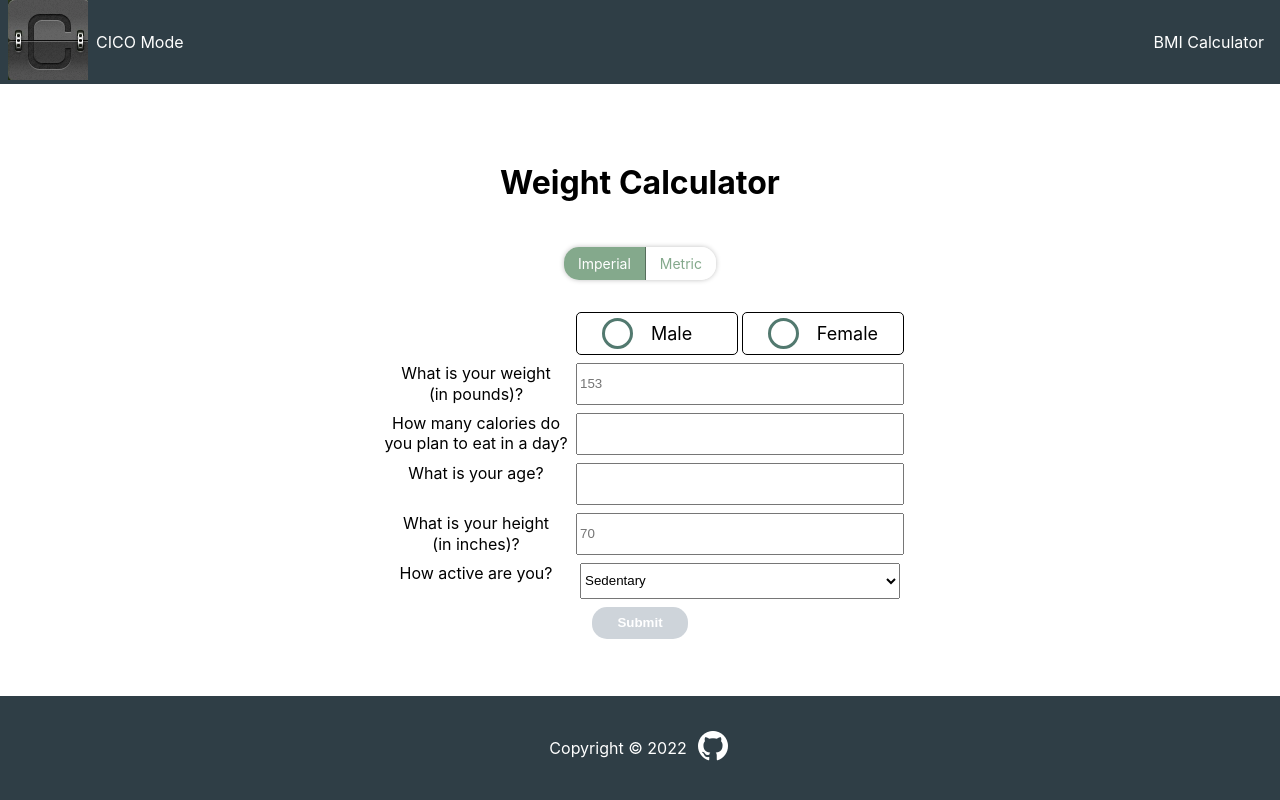
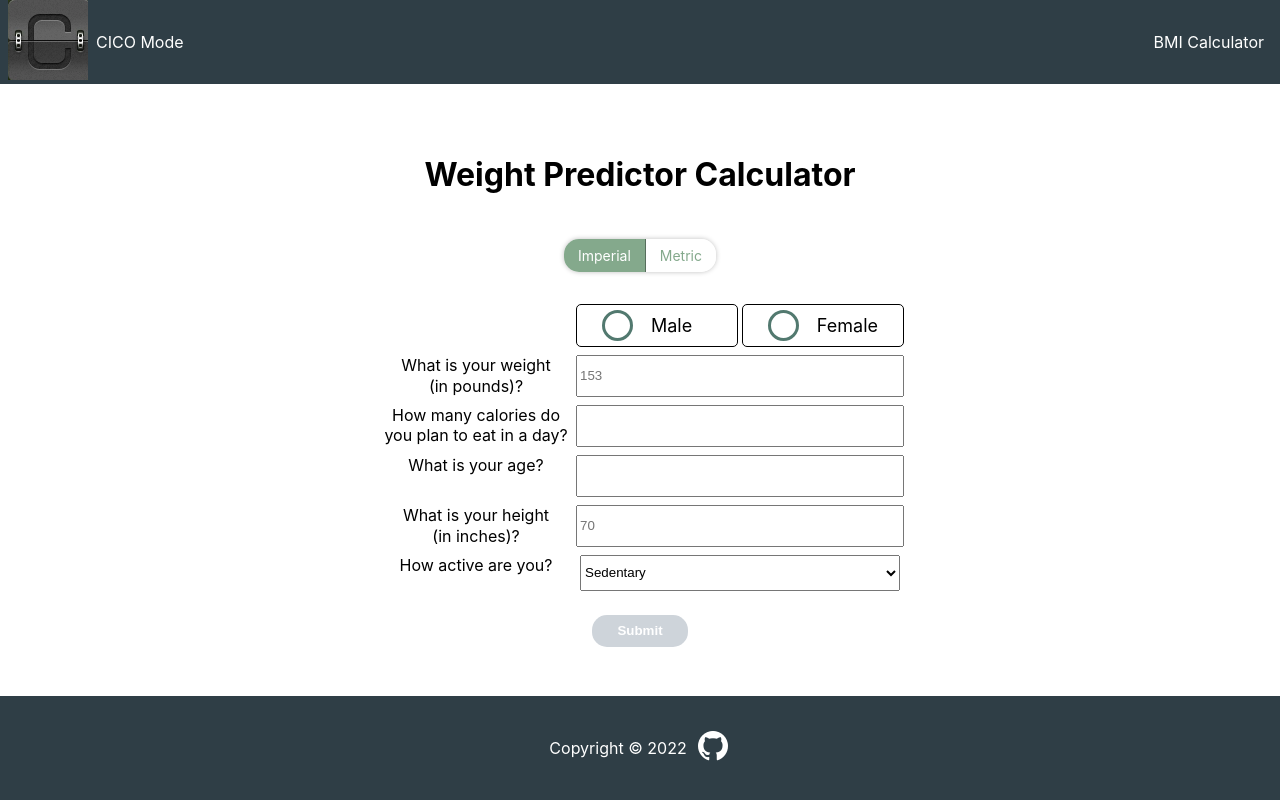
Before and after one commit to wise-guru/cico-mode, a React (Create React App) app: page /#/ in a window 1280 px wide. Built offline with nearby package versions, Linux system fonts and the light colour scheme.

Commit message:
Change Homepage title

```diff
--- a/src/components/Homepage.js
+++ b/src/components/Homepage.js
@@ -25,7 +25,7 @@ function Homepage(props) {
 
   return (
     <div className="homepage bothCol">
-      <h1>Weight Calculator</h1>
+      <h1>Weight Predictor Calculator</h1>
 
       <div className="unitBtns">
         <input
@@ -227,7 +227,7 @@ function Homepage(props) {
             <option value={"extremely"}>Extremely Active</option>
           </select>
         </div>
-
+      </form>
       <div className="seventh row">
         {buttonOn ? (
           <Link to="/weight-table">
@@ -248,7 +248,6 @@ function Homepage(props) {
           </div>
         )}
       </div>
-      </form>
     </div>
   );
 }
```
Lines whose indentation alone changed are shown as unchanged.
